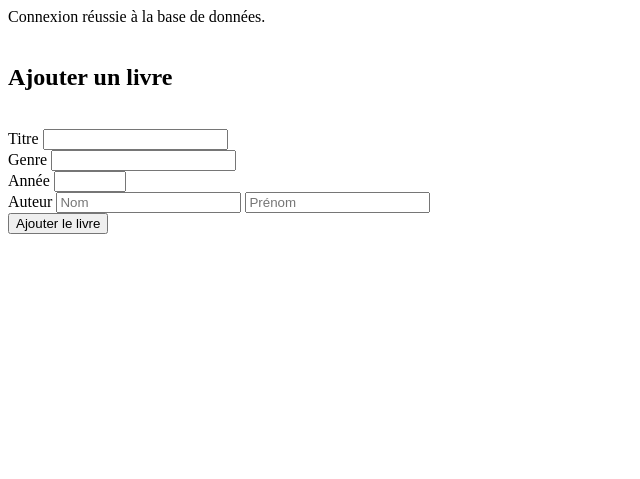
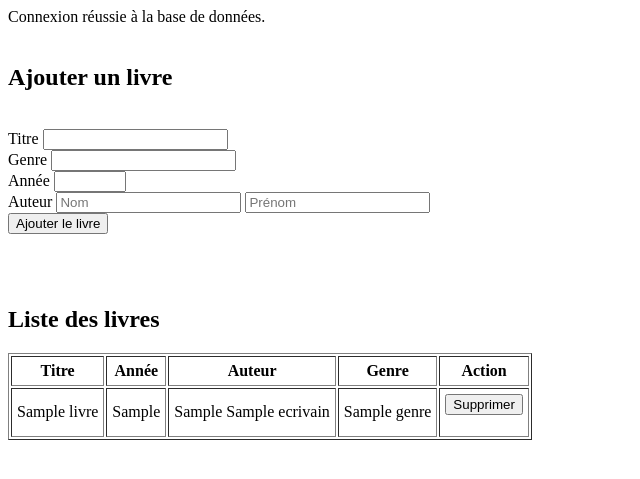
Before and after one commit to JulienDel59/PDO, a PHP site: page / in a window 1280 px wide. Shown: the top 479 px of the page, without its empty margins (0-640 px from the left). Run offline with PHP 8.4, Linux system fonts and the light colour scheme; tables that the repository leaves empty or names only in its code hold one stand-in row (values such as "Sample post").

Commit message:
projet bibli

```diff
--- a/projetBlibli/index.php
+++ b/projetBlibli/index.php
@@ -42,6 +42,8 @@ try {
         <br>
         <input type=submit name="submitLivre" value="Ajouter le livre">
     </form>
+    <br>
+    <br>
 
     <?php
 
@@ -107,6 +109,70 @@ try {
 
     ?>
 
+    <?php
+
+    if (isset($_POST['deleteLivre']) && isset($_POST['id_livre'])) {
+        $id_livre = $_POST['id_livre'];
+        try {
+            $pdo->beginTransaction();
+
+            // Supprimer les relations
+            $pdo->prepare("DELETE FROM ecrir WHERE id_livres = ?")->execute([$id_livre]);
+            $pdo->prepare("DELETE FROM estDeGenre WHERE id_livres = ?")->execute([$id_livre]);
+
+            // Supprimer le livre
+            $pdo->prepare("DELETE FROM livres WHERE id_livres = ?")->execute([$id_livre]);
+
+            $pdo->commit();
+            echo "<p style='color: green;'> Livre supprimé avec succès !</p>";
+        } catch (PDOException $e) {
+            $pdo->rollBack();
+            echo "<p style='color: red;'> Erreur lors de la suppression : " . $e->getMessage() . "</p>";
+        }
+    }
+
+    ?>
+
+    <h2>Liste des livres</h2>
+    <table border="1" cellpadding="5">
+    <tr>
+        <th>Titre</th>
+        <th>Année</th>
+        <th>Auteur</th>
+        <th>Genre</th>
+        <th>Action</th>
+    </tr>
+
+    <?php
+    $stmt = $pdo->query("
+        SELECT l.id_livres, l.titre, l.annee,
+               e.nomAuteur, e.prenomAuteur,
+               g.nomGenre
+        FROM livres l
+        LEFT JOIN ecrir ec ON l.id_livres = ec.id_livres
+        LEFT JOIN ecrivains e ON ec.id_ecrivains = e.id_ecrivains
+        LEFT JOIN estDeGenre edg ON l.id_livres = edg.id_livres
+        LEFT JOIN genres g ON edg.id_genre = g.id_genre
+        ORDER BY l.titre
+    ");
+
+    while ($row = $stmt->fetch(PDO::FETCH_ASSOC)) {
+        echo "<tr>";
+        echo "<td>" . htmlspecialchars($row['titre']) . "</td>";
+        echo "<td>" . htmlspecialchars($row['annee']) . "</td>";
+        echo "<td>" . htmlspecialchars($row['prenomAuteur']) . " " . htmlspecialchars($row['nomAuteur']) . "</td>";
+        echo "<td>" . htmlspecialchars($row['nomGenre']) . "</td>";
+        echo "<td>
+                <form method='POST' onsubmit='return confirm(\"Confirmer la suppression de ce livre ?\");'>
+                    <input type='hidden' name='id_livre' value='" . $row['id_livres'] . "'>
+                    <input type='submit' name='deleteLivre' value='Supprimer'>
+                </form>
+              </td>";
+        echo "</tr>";
+    }
+    ?>
+    </table>
+
 
 
 </body>
```
Also changed, not shown: 1 other file.
